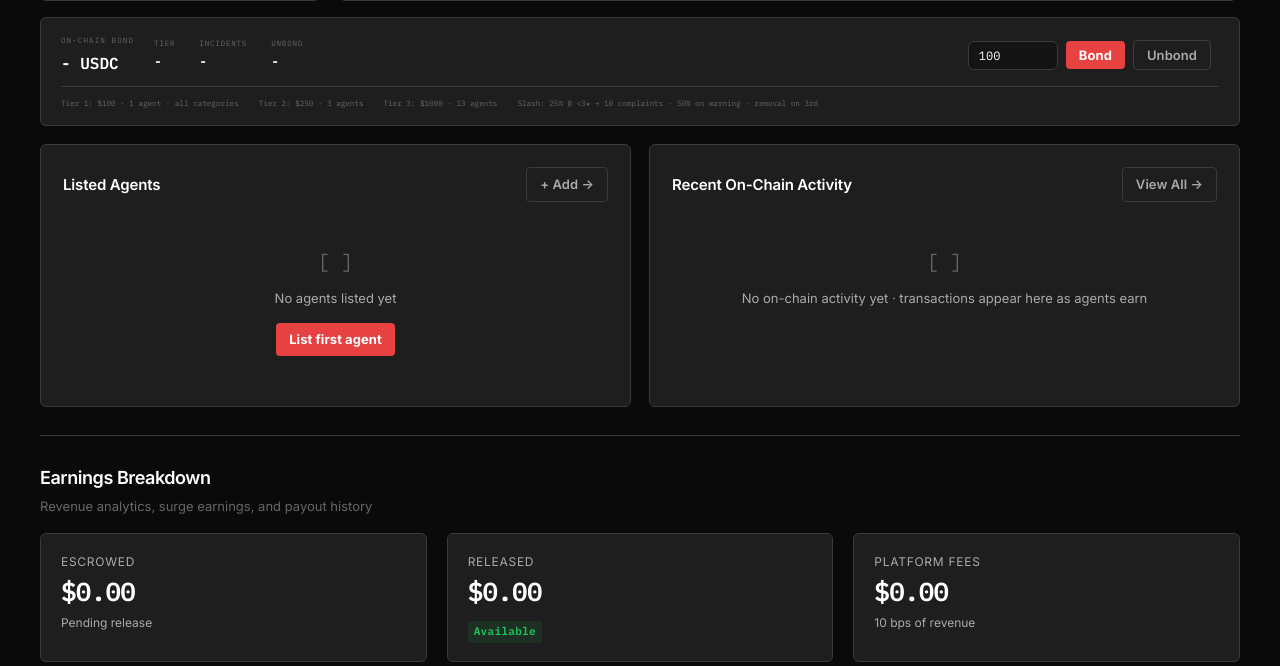
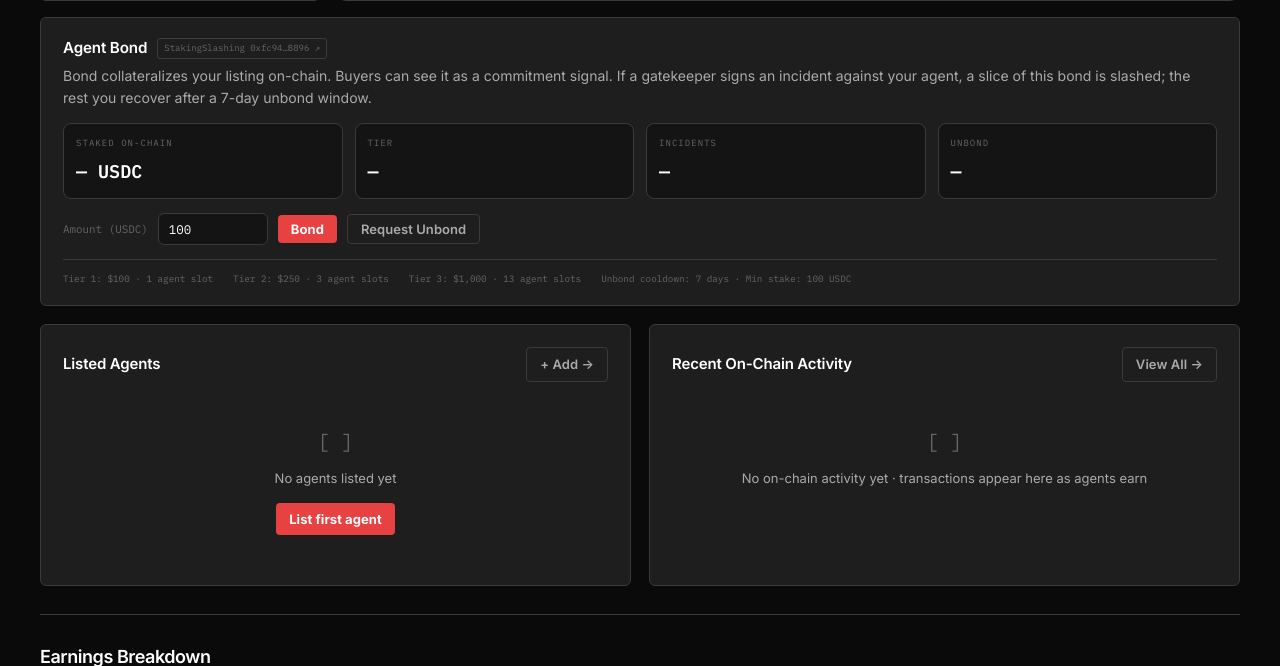
Before and after one commit to shalpate/agenthire, a Flask app: page /seller/earnings in a window 1280 px wide. Shown: the part 804-1470 px from the top of the page. Run offline with Flask 3, Linux system fonts and the light colour scheme; data that the repository does not hold is empty; some libraries are stand-ins or nearby versions.

Commit message:
Redesign bond section on seller/earnings for real feedback
The previous layout was a single cramped row with a tiny status span
that made bond/unbond feel like it did nothing — clicks succeeded
server-side (real stake tx landing on StakingSlashing) but the UI
gave no visible proof.

New layout
- Header card explains what bonding DOES in one sentence, linked to
  the deployed StakingSlashing contract on Ava Labs.
- 4 stat cards for Staked / Tier / Incidents / Unbond status.
- Amount input + Bond + Request Unbond buttons with a status span.
- NEW #bond-receipt panel below — green bordered card that inlines
  the real tx hash + Ava Labs explorer link after every successful
  bond or unbond. Impossible to miss.

Behavior fixes
- Auto-connects demo wallet if nothing's connected (was silently
  failing with "connect wallet first" if not already connected).
- Distinguishes signer path (user wallet signs approve + stake) from
  demo path (facilitator signs server-side via /api/seller/bond).
- Request Unbond surfaces a friendly warning when no signer is
  available — requestUnstake must be signed by the staking wallet,
  not the facilitator, so demo users get a clear explanation.
- Both buttons disable during in-flight tx + show error text on
  revert instead of swallowing silently.

Co-Authored-By: Claude Opus 4.7 (1M context) <noreply@anthropic.com>

```diff
--- a/templates/seller/earnings.html
+++ b/templates/seller/earnings.html
@@ -124,39 +124,51 @@
     </div>
   </div>
 
-  <!-- Row 2: Bond bar -->
-  <div style="padding:16px 20px; background:var(--card); border:1px solid var(--border); border-radius:var(--radius); margin-bottom:18px;">
-    <div style="display:grid; grid-template-columns:auto 1fr auto; align-items:center; gap:20px;">
-      <div>
-        <div style="font-family:var(--font-mono); font-size:.475rem; text-transform:uppercase; letter-spacing:.14em; color:var(--text-3); margin-bottom:4px;">On-chain Bond</div>
-        <div id="account-bond-val" style="font-size:1rem; font-weight:700; font-family:var(--font-mono);">- USDC</div>
-      </div>
-      <div style="display:flex; gap:24px;">
-        <div>
-          <div style="font-family:var(--font-mono); font-size:.475rem; text-transform:uppercase; letter-spacing:.1em; color:var(--text-3); margin-bottom:3px;">Tier</div>
-          <div id="bond-tier" style="font-family:var(--font-mono); font-size:.8125rem; font-weight:600;">-</div>
+  <!-- Bond control — real on-chain stake on StakingSlashing contract -->
+  <div style="padding:18px 22px; background:var(--card); border:1px solid var(--border); border-radius:var(--radius); margin-bottom:18px;">
+    <div style="display:flex; justify-content:space-between; align-items:flex-start; gap:16px; flex-wrap:wrap; margin-bottom:14px;">
+      <div style="flex:1; min-width:240px;">
+        <div style="display:flex; align-items:center; gap:10px; margin-bottom:4px;">
+          <h3 style="font-size:.95rem; margin:0;">Agent Bond</h3>
+          <a href="https://subnets-test.avax.network/c-chain/address/0xfc942b4d1Eb363F25886b3F5935394BD4932B896" target="_blank" style="font-family:var(--font-mono); font-size:.56rem; padding:2px 6px; border:1px solid var(--border); border-radius:3px; color:var(--text-3); text-decoration:none;">StakingSlashing 0xfc94…B896 ↗</a>
         </div>
-        <div>
-          <div style="font-family:var(--font-mono); font-size:.475rem; text-transform:uppercase; letter-spacing:.1em; color:var(--text-3); margin-bottom:3px;">Incidents</div>
-          <div id="bond-incidents" style="font-family:var(--font-mono); font-size:.8125rem; font-weight:600;">-</div>
-        </div>
-        <div>
-          <div style="font-family:var(--font-mono); font-size:.475rem; text-transform:uppercase; letter-spacing:.1em; color:var(--text-3); margin-bottom:3px;">Unbond</div>
-          <div id="bond-unbond" style="font-family:var(--font-mono); font-size:.8125rem; font-weight:600;">-</div>
-        </div>
-      </div>
-      <div style="display:flex; align-items:center; gap:8px; flex-shrink:0;">
-        <input id="account-bond-input" type="number" value="100" min="100" step="100" class="form-input" style="width:90px; font-family:var(--font-mono); font-size:.75rem; padding:6px 10px;">
-        <button id="bond-add" class="btn btn-gradient btn-sm">Bond</button>
-        <button id="bond-req" class="btn btn-ghost btn-sm">Unbond</button>
-        <span id="bond-status" style="font-family:var(--font-mono); font-size:.5625rem; color:var(--text-3);"></span>
+        <p class="text-sm text-muted" style="margin:0;">Bond collateralizes your listing on-chain. Buyers can see it as a commitment signal. If a gatekeeper signs an incident against your agent, a slice of this bond is slashed; the rest you recover after a 7-day unbond window.</p>
       </div>
     </div>
-    <div style="margin-top:10px; padding-top:10px; border-top:1px solid var(--border); font-family:var(--font-mono); font-size:.475rem; color:var(--text-3); display:flex; gap:20px; flex-wrap:wrap;">
-      <span>Tier 1: $100 · 1 agent · all categories</span>
-      <span>Tier 2: $250 · 3 agents</span>
-      <span>Tier 3: $1000 · 13 agents</span>
-      <span>Slash: 25% @ &lt;3★ + 10 complaints · 50% on warning · removal on 3rd</span>
+
+    <div style="display:grid; grid-template-columns:repeat(4, 1fr); gap:12px; margin-bottom:14px;">
+      <div style="background:var(--card-2); border:1px solid var(--border); border-radius:8px; padding:12px;">
+        <div style="font-family:var(--font-mono); font-size:.56rem; text-transform:uppercase; letter-spacing:.12em; color:var(--text-3); margin-bottom:6px;">Staked on-chain</div>
+        <div id="account-bond-val" style="font-size:1.15rem; font-weight:700; font-family:var(--font-mono); color:var(--text);">— USDC</div>
+      </div>
+      <div style="background:var(--card-2); border:1px solid var(--border); border-radius:8px; padding:12px;">
+        <div style="font-family:var(--font-mono); font-size:.56rem; text-transform:uppercase; letter-spacing:.12em; color:var(--text-3); margin-bottom:6px;">Tier</div>
+        <div id="bond-tier" style="font-size:1.15rem; font-weight:700; font-family:var(--font-mono);">—</div>
+      </div>
+      <div style="background:var(--card-2); border:1px solid var(--border); border-radius:8px; padding:12px;">
+        <div style="font-family:var(--font-mono); font-size:.56rem; text-transform:uppercase; letter-spacing:.12em; color:var(--text-3); margin-bottom:6px;">Incidents</div>
+        <div id="bond-incidents" style="font-size:1.15rem; font-weight:700; font-family:var(--font-mono);">—</div>
+      </div>
+      <div style="background:var(--card-2); border:1px solid var(--border); border-radius:8px; padding:12px;">
+        <div style="font-family:var(--font-mono); font-size:.56rem; text-transform:uppercase; letter-spacing:.12em; color:var(--text-3); margin-bottom:6px;">Unbond</div>
+        <div id="bond-unbond" style="font-size:1.15rem; font-weight:700; font-family:var(--font-mono);">—</div>
+      </div>
+    </div>
+
+    <div style="display:flex; align-items:center; gap:10px; flex-wrap:wrap;">
+      <label style="font-family:var(--font-mono); font-size:.68rem; color:var(--text-3);">Amount (USDC)</label>
+      <input id="account-bond-input" type="number" value="100" min="100" step="100" class="form-input" style="width:110px; font-family:var(--font-mono); font-size:.78rem; padding:7px 10px;">
+      <button id="bond-add" class="btn btn-gradient btn-sm">Bond</button>
+      <button id="bond-req" class="btn btn-ghost btn-sm">Request Unbond</button>
+      <span id="bond-status" style="font-family:var(--font-mono); font-size:.72rem; color:var(--text-3); margin-left:8px;"></span>
+    </div>
+    <div id="bond-receipt" style="display:none; margin-top:14px; padding:12px 14px; background:rgba(34,197,94,.06); border:1px solid var(--green); border-radius:8px; font-family:var(--font-mono); font-size:.72rem;"></div>
+
+    <div style="margin-top:14px; padding-top:12px; border-top:1px solid var(--border); font-family:var(--font-mono); font-size:.58rem; color:var(--text-3); display:flex; gap:20px; flex-wrap:wrap;">
+      <span>Tier 1: $100 · 1 agent slot</span>
+      <span>Tier 2: $250 · 3 agent slots</span>
+      <span>Tier 3: $1,000 · 13 agent slots</span>
+      <span>Unbond cooldown: 7 days · Min stake: 100 USDC</span>
     </div>
   </div>
 
@@ -458,14 +470,32 @@ makeBarChart('usage-chart',
     } catch (e) { console.warn('bond refresh', e); setStatus('read failed'); }
   }
 
+  function showReceipt(kind, amt, tx, block) {
+    const r = el('bond-receipt');
+    if (!r) return;
+    const url = tx ? ('https://subnets-test.avax.network/c-chain/tx/' + (tx.startsWith('0x')?tx:'0x'+tx)) : null;
+    r.style.display = 'block';
+    r.innerHTML = `
+      <div style="display:flex; gap:14px; align-items:center; flex-wrap:wrap;">
+        <span style="color:var(--green); font-weight:700; letter-spacing:.08em; text-transform:uppercase; font-size:.62rem;">✓ ${kind}</span>
+        <span style="color:var(--text);">${amt} USDC</span>
+        ${block ? `<span style="color:var(--text-3);">block #${block}</span>` : ''}
+        ${url ? `<a href="${url}" target="_blank" style="color:var(--accent); margin-left:auto;">view on Ava Labs ↗</a>` : ''}
+      </div>
+      ${tx ? `<div style="margin-top:6px; word-break:break-all; color:var(--text-3); font-size:.66rem;">${tx.startsWith('0x')?tx:'0x'+tx}</div>` : ''}`;
+  }
+
   if (el('bond-add')) el('bond-add').addEventListener('click', async () => {
     const amt = Number(el('account-bond-input').value) || 100;
+    if (amt < 100) { setStatus('min 100 USDC'); return; }
+    el('bond-add').disabled = true;
     try {
-      if (!window.AgentHire || !window.AgentHire.connected) {
-        setStatus('connect wallet first'); if (window.__walletClick) __walletClick(); return;
+      // Auto-connect demo wallet if the user hasn't connected anything.
+      if ((!window.AgentHire || !window.AgentHire.connected) && window.__connectDemo) {
+        window.__connectDemo();
       }
       // Demo-wallet path (no JS signer) → facilitator signs server-side.
-      const hasSigner = window.AgentHire.signer && window.AgentHire.contracts
+      const hasSigner = window.AgentHire && window.AgentHire.signer && window.AgentHire.contracts
                         && window.AgentHire.contracts.StakingSlashing;
       if (!hasSigner) {
         setStatus('staking via facilitator…');
@@ -475,45 +505,67 @@ makeBarChart('usage-chart',
         });
         const d = await r.json();
         if (!r.ok) throw new Error(d.error || 'bond failed');
-        setStatus('bonded · ' + (d.status || ''));
-        if (window.showToast) showToast('Bonded ' + amt + ' USDC (facilitator)', 'success');
-        if (d.explorer) window.open(d.explorer, '_blank');
+        setStatus('');
+        showReceipt('STAKED', amt, d.stakeTx || d.approveTx, null);
+        if (window.showToast) showToast('Bonded ' + amt + ' USDC on-chain', 'success');
         refresh();
         return;
       }
-      // Signer path — user wallet signs both approve + stake.
+      // Signer path — user wallet signs approve + stake.
       setStatus('approving…');
       const wei = BigInt(Math.floor(amt * 1e6));
       const bal = await window.AgentHire.getUsdcBalance();
-      if (bal < wei) { setStatus('minting…'); await window.AgentHire.mintUSDC(Math.max(1000, amt)); }
-      await (await window.AgentHire.contracts.MockUSDC.approve(stakingAddr, wei)).wait();
+      if (bal < wei) { setStatus('minting test USDC…'); await window.AgentHire.mintUSDC(Math.max(1000, amt)); }
+      const approveTx = await window.AgentHire.contracts.MockUSDC.approve(stakingAddr, wei);
+      await approveTx.wait();
       setStatus('staking…');
-      await (await window.AgentHire.contracts.StakingSlashing.stake(AGENT_ID, wei)).wait();
-      setStatus('bonded');
+      const stakeTx = await window.AgentHire.contracts.StakingSlashing.stake(AGENT_ID, wei);
+      const rc = await stakeTx.wait();
+      setStatus('');
+      showReceipt('STAKED', amt, stakeTx.hash, rc && rc.blockNumber);
       if (window.showToast) showToast('Bonded ' + amt + ' USDC on-chain', 'success');
       refresh();
     } catch (e) {
       console.warn('stake failed', e);
       setStatus('failed: ' + ((e && e.shortMessage) || e.message || 'unknown').slice(0,60));
+    } finally {
+      el('bond-add').disabled = false;
     }
   });
 
   if (el('bond-req')) el('bond-req').addEventListener('click', async () => {
     const amt = Number(el('account-bond-input').value) || 100;
+    el('bond-req').disabled = true;
     try {
-      if (!window.AgentHire || !window.AgentHire.connected) {
-        setStatus('connect wallet first'); if (window.__walletClick) __walletClick(); return;
+      const hasSigner = window.AgentHire && window.AgentHire.signer && window.AgentHire.contracts
+                        && window.AgentHire.contracts.StakingSlashing;
+      if (!hasSigner) {
+        // Facilitator can't requestUnstake on behalf of another owner —
+        // tell the user clearly instead of silently failing.
+        setStatus('');
+        showReceipt('UNBOND REQUIRES OWNER SIGNER',
+                    amt,
+                    null,
+                    null);
+        const r = el('bond-receipt');
+        if (r) r.innerHTML = `<div style="color:#f59e0b; font-weight:700; letter-spacing:.08em; text-transform:uppercase; font-size:.62rem; margin-bottom:6px;">⚠ unbond needs your wallet</div><div style="color:var(--text-2); font-size:.72rem;">requestUnstake can only be signed by the wallet that originally staked. Connect a real wallet (MetaMask / Rabby) whose address matches the bonded owner, then click Request Unbond again.</div>`;
+        if (r) r.style.display = 'block';
+        return;
       }
       setStatus('requesting unstake…');
-      await (await window.AgentHire.contracts.StakingSlashing.requestUnstake(
-        AGENT_ID, BigInt(Math.floor(amt*1e6))
-      )).wait();
-      setStatus('queued · 7-day delay');
-      if (window.showToast) showToast('Unstake queued — 7-day delay', 'success');
+      const tx = await window.AgentHire.contracts.StakingSlashing.requestUnstake(
+        AGENT_ID, BigInt(Math.floor(amt * 1e6))
+      );
+      const rc = await tx.wait();
+      setStatus('');
+      showReceipt('UNBOND REQUESTED · 7d cooldown', amt, tx.hash, rc && rc.blockNumber);
+      if (window.showToast) showToast('Unbond queued — 7-day delay', 'success');
       refresh();
     } catch (e) {
       console.warn('unstake failed', e);
       setStatus('failed: ' + ((e && e.shortMessage) || e.message || 'unknown').slice(0,60));
+    } finally {
+      el('bond-req').disabled = false;
     }
   });
 
```
